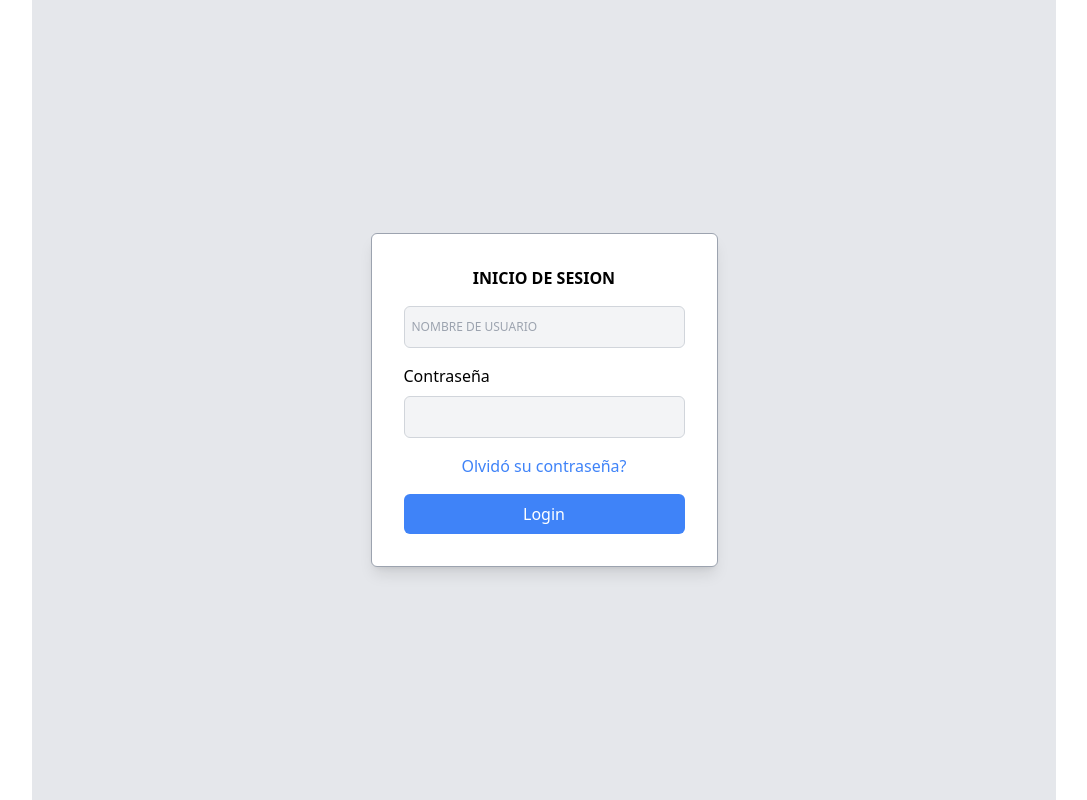
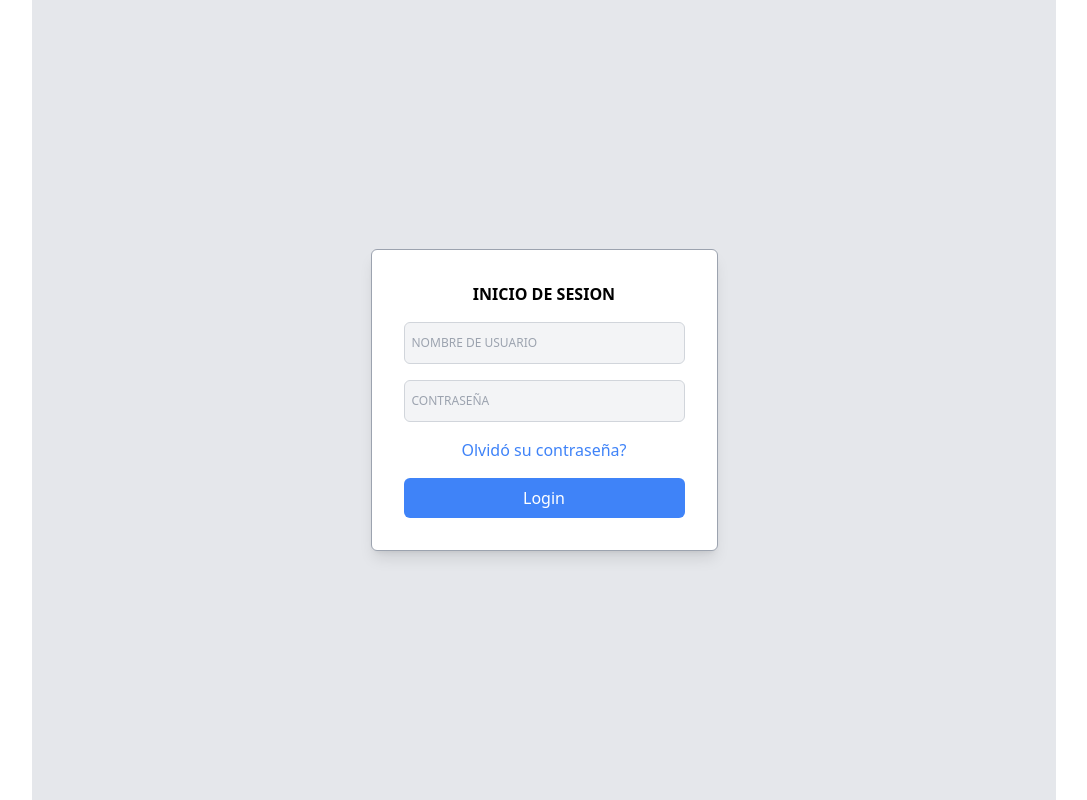
Before and after one commit to AndresSamboni/ApliWeb_Final_FrontEnd, a React (Vite) app: page / in a window 1280 px wide. Shown: the whole page, without its empty margins (96-1183 px from the left). Built offline with nearby package versions, Linux system fonts and the light colour scheme.

Commit message:
Añadi la animacional campo de la contraseña

```diff
--- a/src/components/login.tsx
+++ b/src/components/login.tsx
@@ -5,7 +5,9 @@ const Login = () => {
     const [password, setPassword] = useState('');
     const [error, setError] = useState('');
     const [usernameFocused, setUsernameFocused] = useState(false);
+    const [passwordFocused, setPasswordFocused] = useState(false);
     const usernameRef = useRef<HTMLInputElement>(null);
+    const passwordRef = useRef<HTMLInputElement>(null);
 
     const handleSubmit = (e: FormEvent<HTMLFormElement>) => {
         e.preventDefault();
@@ -24,9 +26,19 @@ const Login = () => {
         setUsernameFocused(true);
     };
 
+    const handlePasswordClick = () => {
+        setPasswordFocused(true);
+    };
+
     const handleUsernameBlur = () => {
         if (!username && usernameRef.current) {
             setUsernameFocused(false);
+        }
+    };
+
+    const handlePasswordBlur = () => {
+        if (!password && passwordRef.current) {
+            setPasswordFocused(false);
         }
     };
 
@@ -37,6 +49,11 @@ const Login = () => {
                     setUsernameFocused(false);
                 }
             }
+            if (passwordRef.current && !passwordRef.current.contains(event.target as Node)) {
+                if (!password) {
+                    setPasswordFocused(false);
+                }
+            }
         };
 
         window.addEventListener('click', handleWindowClick);
@@ -44,7 +61,7 @@ const Login = () => {
         return () => {
             window.removeEventListener('click', handleWindowClick);
         };
-    }, [username]);
+    }, [username, password]);
 
     return (
         <div className="flex justify-center items-center h-screen bg-gray-200">
@@ -71,14 +88,23 @@ const Login = () => {
                             ref={usernameRef}
                         />
                     </div>
-                    <div className="mb-4">
-                        <label htmlFor="password" className="block text-black mb-2">Contraseña</label>
+                    <div className="mb-4 relative">
+                        {passwordFocused || password ? (
+                            <label className="block text-black mb-2" htmlFor="password">Contraseña</label>
+                        ) : (
+                            <label className="absolute top-1/2 left-2 transform -translate-y-1/2 text-gray-400 text-xs transition-all duration-300" htmlFor="password">
+                                CONTRASEÑA
+                            </label>
+                        )}
                         <input
                             type="password"
                             value={password}
                             onChange={(e) => setPassword(e.target.value)}
-                            className="w-full p-2 rounded-md border border-gray-300 bg-gray-100"
+                            onClick={handlePasswordClick}
+                            onBlur={handlePasswordBlur}
+                            className="w-full p-2 rounded-md border border-gray-300 bg-gray-100 pl-10"
                             id="password"
+                            ref={passwordRef}
                         />
                     </div>
                     <div className="text-center mb-4">
```
